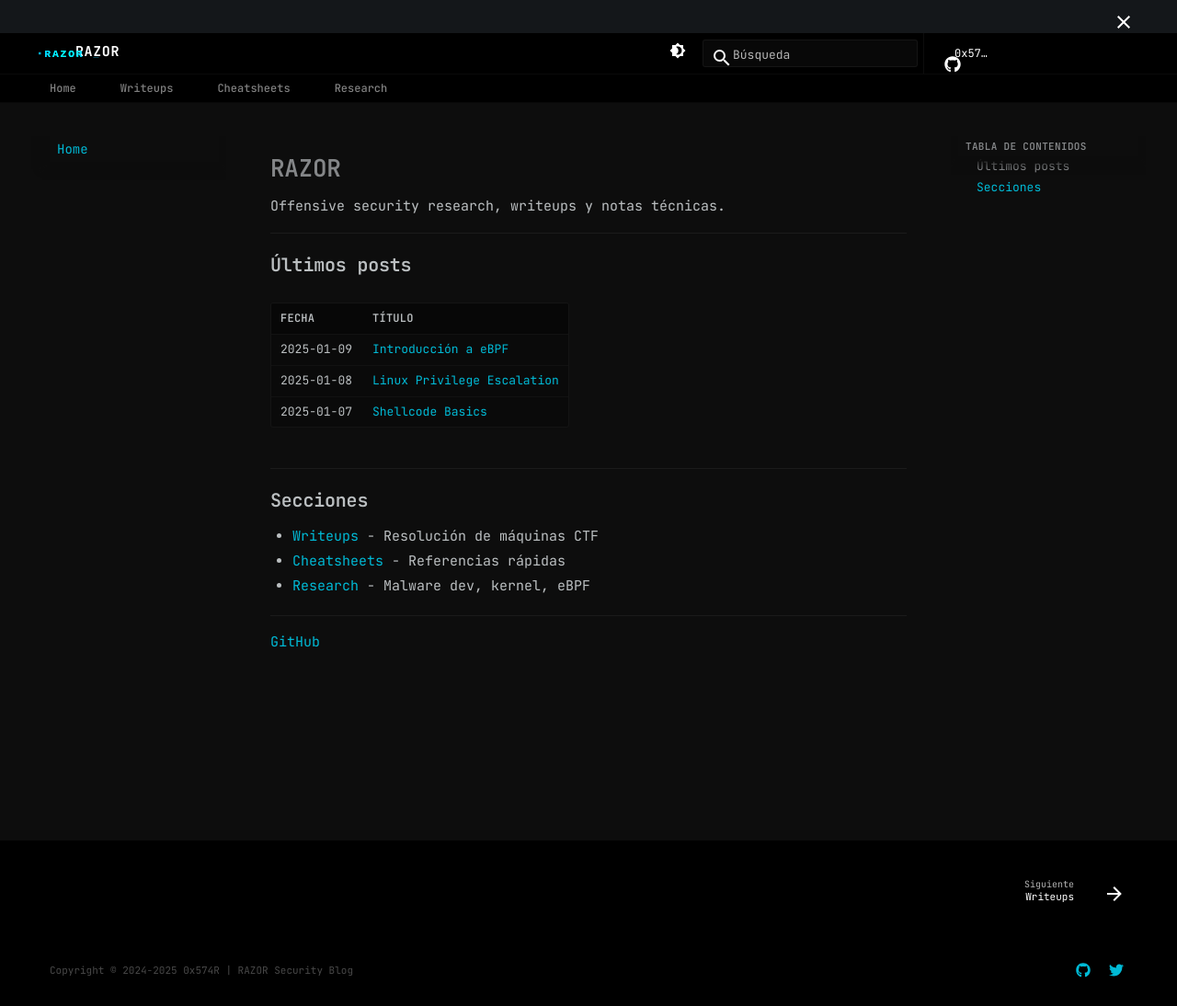
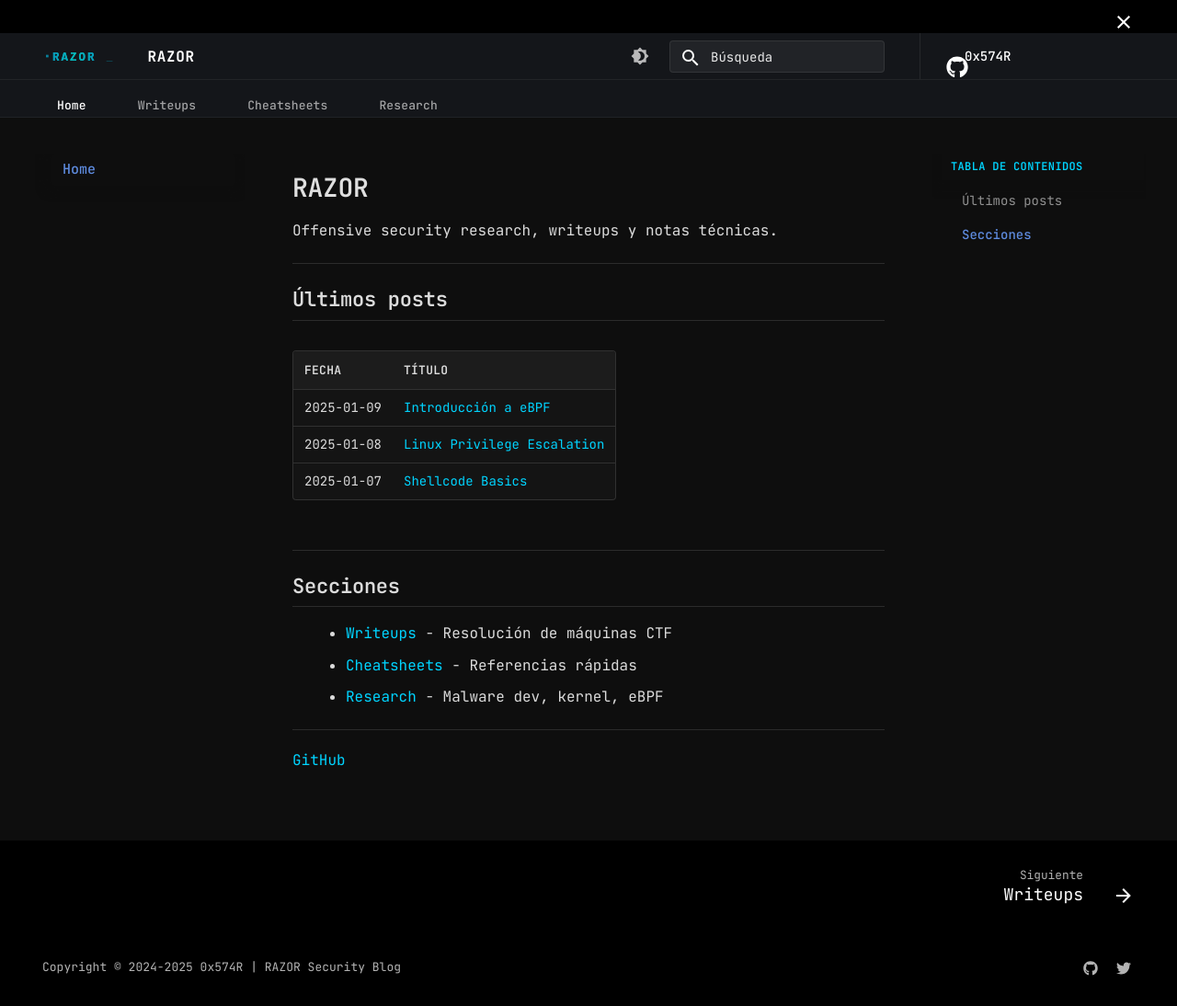
Before and after one commit to 0x574R/0x574R.github.io, an MkDocs documentation site: the page built from docs/index.md, in a window 1280 px wide and 1094 px high. Shown: the whole window at 92% size. Built offline with MkDocs 1.6.1 and Material for MkDocs 9.7.7, drawn with Linux system fonts in a browser that asks for light colours; comment, search, counter and statistics services are not loaded.

Commit message:
Professional dark theme

```diff
--- a/docs/stylesheets/extra.css
+++ b/docs/stylesheets/extra.css
@@ -1,542 +1,645 @@
-/* RAZOR - Ultra Compact Dark Theme */
+/* ============================================
+   RAZOR - Professional Theme
+   Dark + Light modes
+   ============================================ */
 
-:root {
-  --md-primary-fg-color: #000 !important;
-  --md-primary-fg-color--light: #0a0a0a !important;
-  --md-primary-fg-color--dark: #000 !important;
-  --md-default-bg-color: #0d0d0d !important;
-  --md-default-bg-color--light: #111 !important;
-  --md-default-bg-color--lighter: #1a1a1a !important;
-  --md-default-bg-color--lightest: #222 !important;
-  --md-accent-fg-color: #00d4ff !important;
-  --md-typeset-color: rgba(255,255,255,.85) !important;
-  --md-default-fg-color: rgba(255,255,255,.85) !important;
-  --md-default-fg-color--light: rgba(255,255,255,.5) !important;
-  --md-default-fg-color--lighter: rgba(255,255,255,.3) !important;
-  --md-code-bg-color: #080808 !important;
-  --md-code-fg-color: #ddd !important;
-  --md-footer-bg-color: #000 !important;
-  --md-footer-bg-color--dark: #000 !important;
+/* ========== DARK MODE (SLATE) ========== */
+[data-md-color-scheme="slate"] {
+  --md-hue: 220;
+  --md-primary-fg-color: #000;
+  --md-primary-fg-color--light: #0a0a0a;
+  --md-primary-fg-color--dark: #000;
+  --md-primary-bg-color: #fff;
+  --md-primary-bg-color--light: rgba(255,255,255,.9);
+  --md-default-bg-color: #0e0e0e;
+  --md-default-bg-color--light: #141414;
+  --md-default-bg-color--lighter: #1c1c1c;
+  --md-default-bg-color--lightest: #262626;
+  --md-accent-fg-color: #00d4ff;
+  --md-accent-fg-color--transparent: rgba(0,212,255,.1);
+  --md-accent-bg-color: #00d4ff;
+  --md-typeset-color: rgba(255,255,255,.85);
+  --md-default-fg-color: rgba(255,255,255,.87);
+  --md-default-fg-color--light: rgba(255,255,255,.54);
+  --md-default-fg-color--lighter: rgba(255,255,255,.32);
+  --md-default-fg-color--lightest: rgba(255,255,255,.12);
+  --md-code-bg-color: #0a0a0a;
+  --md-code-fg-color: #e0e0e0;
+  --md-code-hl-color: rgba(0,212,255,.15);
+  --md-footer-bg-color: #000;
+  --md-footer-bg-color--dark: #000;
 }
 
-[data-md-color-scheme="slate"] {
-  --md-hue: 210 !important;
-  --md-default-bg-color: #0d0d0d !important;
+/* ========== LIGHT MODE ========== */
+[data-md-color-scheme="default"] {
+  --md-primary-fg-color: #1a1a1a;
+  --md-primary-fg-color--light: #2a2a2a;
+  --md-primary-fg-color--dark: #0a0a0a;
+  --md-primary-bg-color: #fff;
+  --md-default-bg-color: #fafafa;
+  --md-default-bg-color--light: #f5f5f5;
+  --md-default-bg-color--lighter: #eee;
+  --md-default-bg-color--lightest: #e0e0e0;
+  --md-accent-fg-color: #0095b3;
+  --md-accent-fg-color--transparent: rgba(0,149,179,.1);
+  --md-typeset-color: #1a1a1a;
+  --md-default-fg-color: rgba(0,0,0,.87);
+  --md-default-fg-color--light: rgba(0,0,0,.54);
+  --md-default-fg-color--lighter: rgba(0,0,0,.32);
+  --md-default-fg-color--lightest: rgba(0,0,0,.07);
+  --md-code-bg-color: #f0f0f0;
+  --md-code-fg-color: #1a1a1a;
+  --md-footer-bg-color: #1a1a1a;
+  --md-footer-bg-color--dark: #0a0a0a;
 }
 
 /* ========== HEADER ========== */
 .md-header {
-  background: #000 !important;
-  box-shadow: 0 1px 0 rgba(255,255,255,.04) !important;
-  height: 2.2rem !important;
-  min-height: 2.2rem !important;
+  background: var(--md-primary-fg-color);
+  box-shadow: none;
+  border-bottom: 1px solid rgba(255,255,255,.06);
+}
+
+[data-md-color-scheme="default"] .md-header {
+  border-bottom: 1px solid rgba(0,0,0,.08);
 }
 
 .md-header__inner {
-  height: 2.2rem !important;
-  padding: 0 .6rem !important;
+  height: 2.5rem;
+  padding: 0 .8rem;
+  display: flex;
+  align-items: center;
 }
 
+/* Logo */
 .md-header__button.md-logo {
-  padding: 0 !important;
-  margin: 0 .4rem 0 0 !important;
-  height: 2.2rem !important;
-  display: flex !important;
-  align-items: center !important;
+  padding: 0;
+  margin-right: .4rem;
+  display: flex;
+  align-items: center;
 }
 
 .md-header__button.md-logo img,
 .md-header__button.md-logo svg {
-  height: 1rem !important;
-  width: auto !important;
-  max-height: 1rem !important;
+  height: 1.1rem;
+  width: auto;
 }
 
+/* Title */
 .md-header__title {
-  font-size: .75rem !important;
-  font-weight: 600 !important;
-  letter-spacing: .04em !important;
-  line-height: 2.2rem !important;
-  margin: 0 !important;
-  padding: 0 !important;
+  font-family: 'JetBrains Mono', 'Fira Code', monospace;
+  font-size: .8rem;
+  font-weight: 600;
+  letter-spacing: .04em;
+  line-height: 2.5rem;
+  flex-shrink: 0;
 }
 
-.md-header__topic {
-  font-size: .75rem !important;
+/* Header buttons */
+.md-header__button {
+  margin: 0 .2rem;
+  padding: .4rem;
+  color: var(--md-primary-bg-color);
+  opacity: .7;
+  transition: opacity .2s;
 }
 
-.md-header__button {
-  margin: 0 .1rem !important;
-  padding: .2rem !important;
-  width: 1.6rem !important;
-  height: 1.6rem !important;
-  vertical-align: middle !important;
+.md-header__button:hover {
+  opacity: 1;
 }
 
 .md-header__button svg {
-  width: .9rem !important;
-  height: .9rem !important;
+  width: 1rem;
+  height: 1rem;
 }
 
-.md-header__option {
-  display: flex !important;
-  align-items: center !important;
-}
-
-/* ========== SEARCH ========== */
+/* Search */
 .md-search {
-  margin: 0 .3rem !important;
+  margin: 0 .5rem;
 }
 
 .md-search__form {
-  height: 1.5rem !important;
-  background: rgba(255,255,255,.03) !important;
-  border: 1px solid rgba(255,255,255,.05) !important;
-  border-radius: 3px !important;
+  height: 1.75rem;
+  background: rgba(255,255,255,.06);
+  border: 1px solid rgba(255,255,255,.08);
+  border-radius: 4px;
+  transition: all .2s;
+}
+
+[data-md-color-scheme="default"] .md-search__form {
+  background: rgba(0,0,0,.04);
+  border-color: rgba(0,0,0,.1);
+}
+
+.md-search__form:focus-within {
+  background: rgba(255,255,255,.1);
+  border-color: var(--md-accent-fg-color);
+}
+
+[data-md-color-scheme="default"] .md-search__form:focus-within {
+  background: #fff;
+  border-color: var(--md-accent-fg-color);
 }
 
 .md-search__input {
-  font-size: .65rem !important;
-  height: 1.5rem !important;
-  padding: 0 .5rem 0 1.6rem !important;
+  font-size: .7rem;
+  height: 1.75rem;
+  padding: 0 .6rem 0 2rem;
 }
 
 .md-search__input::placeholder {
-  font-size: .65rem !important;
+  font-size: .7rem;
 }
 
 .md-search__icon {
-  width: .8rem !important;
-  height: .8rem !important;
-  top: .35rem !important;
-  left: .4rem !important;
+  width: .9rem;
+  height: .9rem;
+  left: .5rem;
 }
 
-.md-search__icon[for="__search"] {
-  top: .35rem !important;
+/* ========== SOURCE/GITHUB - FIXED ========== */
+.md-header__source {
+  margin-left: auto;
+  display: flex;
+  align-items: center;
+  height: 2.5rem;
+  padding-left: .8rem;
+  border-left: 1px solid rgba(255,255,255,.08);
 }
 
-/* ========== SOURCE/GITHUB ========== */
-.md-header__source {
-  margin-left: auto !important;
-  padding-left: .5rem !important;
-  border-left: 1px solid rgba(255,255,255,.05) !important;
-  height: 2.2rem !important;
-  display: flex !important;
-  align-items: center !important;
+[data-md-color-scheme="default"] .md-header__source {
+  border-left-color: rgba(0,0,0,.1);
 }
 
 .md-source {
-  font-size: .6rem !important;
-  line-height: 1.1 !important;
-  display: flex !important;
-  align-items: center !important;
-  gap: .25rem !important;
-  padding: 0 !important;
-  height: auto !important;
+  display: flex;
+  align-items: center;
+  gap: .4rem;
+  color: var(--md-primary-bg-color);
+  font-size: .7rem;
+  line-height: 1.3;
+  padding-right: .2rem;
+  max-width: none;
+  width: auto;
+  height: auto;
 }
 
 .md-source__icon {
-  width: .9rem !important;
-  height: .9rem !important;
-  min-width: .9rem !important;
+  width: 1.2rem;
+  height: 1.2rem;
+  flex-shrink: 0;
 }
 
 .md-source__icon svg {
-  width: .9rem !important;
-  height: .9rem !important;
+  width: 1.2rem;
+  height: 1.2rem;
 }
 
 .md-source__repository {
-  font-size: .6rem !important;
-  max-width: 4rem !important;
-  line-height: 1.2 !important;
+  font-size: .7rem;
+  font-weight: 500;
+  line-height: 1.3;
+  max-width: none;
+  overflow: visible;
 }
 
 .md-source__facts {
-  font-size: .5rem !important;
-  opacity: .5 !important;
+  display: flex;
+  align-items: center;
+  gap: .3rem;
+  font-size: .6rem;
+  opacity: .7;
 }
 
-/* ========== TABS ========== */
+.md-source__fact {
+  display: flex;
+  align-items: center;
+  gap: .15rem;
+}
+
+.md-source__fact svg {
+  width: .7rem;
+  height: .7rem;
+}
+
+/* ========== TABS - FIXED ========== */
 .md-tabs {
-  background: #000 !important;
-  border-bottom: 1px solid rgba(255,255,255,.03) !important;
-  height: 1.6rem !important;
-  line-height: 1.6rem !important;
+  background: var(--md-primary-fg-color);
+  border-bottom: 1px solid rgba(255,255,255,.05);
+  height: auto;
+  min-height: 2rem;
+  line-height: 2rem;
+}
+
+[data-md-color-scheme="default"] .md-tabs {
+  border-bottom-color: rgba(0,0,0,.06);
 }
 
 .md-tabs__inner {
-  margin: 0 !important;
+  padding: 0 .6rem;
 }
 
 .md-tabs__list {
-  margin: 0 !important;
+  display: flex;
+  flex-wrap: nowrap;
+  white-space: nowrap;
 }
 
 .md-tabs__item {
-  height: 1.6rem !important;
+  height: 2rem;
+  display: flex;
+  align-items: center;
 }
 
 .md-tabs__link {
-  font-size: .6rem !important;
-  font-weight: 500 !important;
-  padding: 0 .6rem !important;
-  margin: 0 !important;
-  opacity: .5 !important;
-  line-height: 1.6rem !important;
+  font-family: 'JetBrains Mono', monospace;
+  font-size: .65rem;
+  font-weight: 500;
+  letter-spacing: .01em;
+  padding: 0 .8rem;
+  height: 2rem;
+  line-height: 2rem;
+  display: flex;
+  align-items: center;
+  opacity: .6;
+  color: var(--md-primary-bg-color);
+  transition: opacity .2s;
+  white-space: nowrap;
 }
 
 .md-tabs__link:hover {
-  opacity: .85 !important;
+  opacity: .9;
 }
 
 .md-tabs__link--active {
-  opacity: 1 !important;
-  color: var(--md-accent-fg-color) !important;
+  opacity: 1;
+  color: var(--md-accent-fg-color);
 }
 
 /* ========== SIDEBAR ========== */
 .md-sidebar {
-  width: 11rem !important;
-  padding: .3rem 0 !important;
+  width: 12rem;
+  padding: .5rem 0;
 }
 
 .md-sidebar--primary {
-  width: 11rem !important;
+  width: 12rem;
 }
 
 .md-sidebar__inner {
-  padding: 0 .4rem !important;
+  padding: 0 .5rem;
 }
 
 .md-nav__title {
-  font-size: .6rem !important;
-  font-weight: 600 !important;
-  padding: .25rem .4rem !important;
-  text-transform: uppercase !important;
-  letter-spacing: .03em !important;
+  font-family: 'JetBrains Mono', monospace;
+  font-size: .65rem;
+  font-weight: 600;
+  letter-spacing: .03em;
+  text-transform: uppercase;
+  padding: .4rem .6rem;
+  color: var(--md-accent-fg-color);
 }
 
 .md-nav__item {
-  padding: 0 !important;
+  padding: 0;
 }
 
 .md-nav__link {
-  font-size: .7rem !important;
-  padding: .25rem .4rem !important;
-  margin: 0 !important;
+  font-size: .75rem;
+  padding: .35rem .6rem;
+  border-radius: 3px;
+  transition: all .15s;
+}
+
+.md-nav__link:hover {
+  color: var(--md-accent-fg-color);
+  background: var(--md-accent-fg-color--transparent);
 }
 
 .md-nav__link--active {
-  color: var(--md-accent-fg-color) !important;
-}
-
-.md-nav__link:hover {
-  color: var(--md-accent-fg-color) !important;
+  color: var(--md-accent-fg-color);
+  font-weight: 500;
 }
 
 /* ========== TOC ========== */
 .md-nav--secondary .md-nav__title {
-  font-size: .55rem !important;
-  padding: .2rem .4rem !important;
+  font-size: .6rem;
+  padding: .3rem .5rem;
 }
 
 .md-nav--secondary .md-nav__link {
-  font-size: .65rem !important;
-  padding: .15rem .4rem !important;
+  font-size: .7rem;
+  padding: .25rem .5rem;
 }
 
 /* ========== CONTENT ========== */
-.md-content {
-  max-width: 50rem !important;
-}
-
 .md-content__inner {
-  padding: .8rem 1rem !important;
+  padding: 1rem 1.2rem;
 }
 
 .md-typeset {
-  font-size: .75rem !important;
-  line-height: 1.6 !important;
+  font-size: .8rem;
+  line-height: 1.65;
 }
 
 .md-typeset h1 {
-  font-size: 1.3rem !important;
-  font-weight: 600 !important;
-  margin: 0 0 .6rem !important;
-  line-height: 1.3 !important;
+  font-family: 'JetBrains Mono', monospace;
+  font-size: 1.4rem;
+  font-weight: 600;
+  margin: 0 0 .8rem;
+  color: var(--md-default-fg-color);
 }
 
 .md-typeset h2 {
-  font-size: 1rem !important;
-  font-weight: 600 !important;
-  margin: 1rem 0 .5rem !important;
+  font-family: 'JetBrains Mono', monospace;
+  font-size: 1.1rem;
+  font-weight: 600;
+  margin: 1.2rem 0 .6rem;
+  padding-bottom: .3rem;
+  border-bottom: 1px solid var(--md-default-fg-color--lightest);
 }
 
 .md-typeset h3 {
-  font-size: .85rem !important;
-  font-weight: 600 !important;
-  margin: .8rem 0 .4rem !important;
+  font-size: .95rem;
+  font-weight: 600;
+  margin: 1rem 0 .5rem;
 }
 
 .md-typeset h4 {
-  font-size: .75rem !important;
-  font-weight: 600 !important;
+  font-size: .85rem;
+  font-weight: 600;
 }
 
 .md-typeset p {
-  margin: 0 0 .6rem !important;
+  margin: 0 0 .7rem;
 }
 
 .md-typeset hr {
-  margin: .8rem 0 !important;
-  border-color: rgba(255,255,255,.06) !important;
+  margin: 1rem 0;
+  border-color: var(--md-default-fg-color--lightest);
 }
 
 /* ========== CODE ========== */
 .md-typeset code {
-  font-size: .7rem !important;
-  padding: .1em .2em !important;
-  background: rgba(0,0,0,.5) !important;
-  border: 1px solid rgba(255,255,255,.05) !important;
-  border-radius: 2px !important;
-  color: var(--md-accent-fg-color) !important;
+  font-family: 'JetBrains Mono', monospace;
+  font-size: .75rem;
+  padding: .15em .3em;
+  background: var(--md-code-bg-color);
+  border: 1px solid var(--md-default-fg-color--lightest);
+  border-radius: 3px;
+  color: var(--md-accent-fg-color);
 }
 
 .md-typeset pre {
-  margin: .6rem 0 !important;
-  background: #000 !important;
-  border: 1px solid rgba(255,255,255,.05) !important;
-  border-radius: 3px !important;
+  margin: .8rem 0;
+  background: var(--md-code-bg-color);
+  border: 1px solid var(--md-default-fg-color--lightest);
+  border-radius: 4px;
 }
 
 .md-typeset pre code {
-  font-size: .65rem !important;
-  padding: .6rem !important;
-  background: transparent !important;
-  border: none !important;
-  color: #ddd !important;
+  font-size: .7rem;
+  padding: .8rem;
+  background: transparent;
+  border: none;
+  color: var(--md-code-fg-color);
 }
 
 .md-clipboard {
-  width: 1.2rem !important;
-  height: 1.2rem !important;
-  top: .3rem !important;
-  right: .3rem !important;
+  color: var(--md-default-fg-color--light);
+}
+
+.md-clipboard:hover {
+  color: var(--md-accent-fg-color);
 }
 
 /* ========== TABLES ========== */
 .md-typeset table:not([class]) {
-  font-size: .65rem !important;
-  background: rgba(0,0,0,.2) !important;
-  border: 1px solid rgba(255,255,255,.04) !important;
-  border-radius: 3px !important;
-  margin: .6rem 0 !important;
+  font-size: .7rem;
+  background: var(--md-default-bg-color--light);
+  border: 1px solid var(--md-default-fg-color--lightest);
+  border-radius: 4px;
+  margin: .8rem 0;
 }
 
 .md-typeset table:not([class]) th {
-  font-size: .6rem !important;
-  font-weight: 600 !important;
-  padding: .35rem .5rem !important;
-  background: rgba(0,0,0,.3) !important;
-  text-transform: uppercase !important;
-  letter-spacing: .02em !important;
+  font-family: 'JetBrains Mono', monospace;
+  font-size: .65rem;
+  font-weight: 600;
+  padding: .5rem .6rem;
+  background: var(--md-default-bg-color--lighter);
+  text-transform: uppercase;
+  letter-spacing: .02em;
 }
 
 .md-typeset table:not([class]) td {
-  font-size: .65rem !important;
-  padding: .3rem .5rem !important;
-  border-color: rgba(255,255,255,.03) !important;
+  padding: .4rem .6rem;
+  border-color: var(--md-default-fg-color--lightest);
+}
+
+.md-typeset table:not([class]) tr:hover td {
+  background: var(--md-accent-fg-color--transparent);
 }
 
 /* ========== ADMONITIONS ========== */
 .md-typeset .admonition,
 .md-typeset details {
-  font-size: .7rem !important;
-  margin: .6rem 0 !important;
-  padding: 0 !important;
-  background: rgba(0,0,0,.2) !important;
-  border: 1px solid rgba(255,255,255,.05) !important;
-  border-radius: 3px !important;
-  border-left-width: 2px !important;
+  font-size: .75rem;
+  margin: .8rem 0;
+  background: var(--md-default-bg-color--light);
+  border: 1px solid var(--md-default-fg-color--lightest);
+  border-radius: 4px;
+  border-left-width: 3px;
+  box-shadow: none;
 }
 
 .md-typeset .admonition-title,
 .md-typeset summary {
-  font-size: .65rem !important;
-  font-weight: 600 !important;
-  padding: .3rem .6rem !important;
-  background: rgba(0,0,0,.15) !important;
+  font-family: 'JetBrains Mono', monospace;
+  font-size: .7rem;
+  font-weight: 600;
+  padding: .4rem .8rem;
+  background: var(--md-default-bg-color--lighter);
 }
 
-.md-typeset .admonition-title::before,
-.md-typeset summary::before {
-  width: .8rem !important;
-  height: .8rem !important;
+.md-typeset .admonition.info,
+.md-typeset details.info {
+  border-left-color: var(--md-accent-fg-color);
 }
 
-.md-typeset .admonition.info {
-  border-left-color: var(--md-accent-fg-color) !important;
+.md-typeset .admonition.tip,
+.md-typeset details.tip {
+  border-left-color: #10b981;
+}
+
+.md-typeset .admonition.warning,
+.md-typeset details.warning {
+  border-left-color: #f59e0b;
+}
+
+.md-typeset .admonition.danger,
+.md-typeset details.danger {
+  border-left-color: #ef4444;
 }
 
 /* ========== LISTS ========== */
 .md-typeset ul,
 .md-typeset ol {
-  margin: .4rem 0 !important;
-  padding-left: 1.2rem !important;
+  margin: .5rem 0;
+  padding-left: 1.4rem;
 }
 
 .md-typeset li {
-  margin: .15rem 0 !important;
+  margin: .2rem 0;
 }
 
 /* ========== LINKS ========== */
 .md-typeset a {
-  color: var(--md-accent-fg-color) !important;
+  color: var(--md-accent-fg-color);
+  text-decoration: none;
+}
+
+.md-typeset a:hover {
+  text-decoration: underline;
 }
 
 /* ========== FOOTER ========== */
 .md-footer {
-  background: #000 !important;
-  margin-top: 1rem !important;
-}
-
-.md-footer__inner {
-  padding: .4rem !important;
+  background: var(--md-footer-bg-color);
+  margin-top: 1.5rem;
 }
 
 .md-footer-meta {
-  background: #000 !important;
-  padding: .3rem 0 !important;
-}
-
-.md-footer-meta__inner {
-  padding: .2rem .6rem !important;
+  background: var(--md-footer-bg-color--dark);
+  padding: .5rem 0;
 }
 
 .md-copyright {
-  font-size: .55rem !important;
-  opacity: .4 !important;
+  font-size: .65rem;
+  color: rgba(255,255,255,.5);
 }
 
 .md-footer__link {
-  font-size: .65rem !important;
-  padding: .3rem !important;
+  font-size: .7rem;
 }
 
-.md-footer__title {
-  font-size: .55rem !important;
+/* ========== SEARCH RESULTS ========== */
+.md-search__output {
+  background: var(--md-default-bg-color);
+  border: 1px solid var(--md-default-fg-color--lighter);
+  border-radius: 4px;
+  box-shadow: 0 4px 20px rgba(0,0,0,.3);
 }
 
-.md-footer__direction {
-  font-size: .5rem !important;
+[data-md-color-scheme="default"] .md-search__output {
+  box-shadow: 0 4px 20px rgba(0,0,0,.1);
+}
+
+.md-search-result__link {
+  padding: .5rem .7rem;
+}
+
+.md-search-result__link:hover {
+  background: var(--md-accent-fg-color--transparent);
+}
+
+.md-search-result__title {
+  font-size: .7rem;
+}
+
+.md-search-result__teaser {
+  font-size: .65rem;
 }
 
 /* ========== SCROLLBAR ========== */
 ::-webkit-scrollbar {
-  width: 4px !important;
-  height: 4px !important;
+  width: 6px;
+  height: 6px;
 }
 
 ::-webkit-scrollbar-track {
-  background: #080808 !important;
+  background: var(--md-default-bg-color);
 }
 
 ::-webkit-scrollbar-thumb {
-  background: rgba(255,255,255,.1) !important;
-  border-radius: 2px !important;
+  background: var(--md-default-fg-color--lighter);
+  border-radius: 3px;
 }
 
 ::-webkit-scrollbar-thumb:hover {
-  background: rgba(255,255,255,.18) !important;
+  background: var(--md-default-fg-color--light);
 }
 
-/* ========== MOBILE ========== */
+/* ========== RESPONSIVE ========== */
 @media screen and (max-width: 76.1875em) {
   .md-nav--primary .md-nav__title {
-    background: #000 !important;
-    height: 2.2rem !important;
-    line-height: 2.2rem !important;
-    padding: 0 .6rem !important;
-    font-size: .7rem !important;
-  }
-
-  .md-nav--primary .md-nav__title[for="__drawer"] {
-    background: #000 !important;
+    background: var(--md-primary-fg-color);
+    height: 2.5rem;
+    line-height: 2.5rem;
+    padding: 0 .8rem;
+    font-size: .75rem;
+    color: var(--md-primary-bg-color);
   }
 }
 
 @media screen and (max-width: 59.9375em) {
   .md-header__inner {
-    height: 2rem !important;
+    height: 2.4rem;
   }
 
   .md-header__title {
-    font-size: .7rem !important;
+    font-size: .75rem;
   }
 
   .md-tabs {
-    height: 1.4rem !important;
-    line-height: 1.4rem !important;
+    min-height: 1.8rem;
+    line-height: 1.8rem;
+  }
+
+  .md-tabs__item {
+    height: 1.8rem;
   }
 
   .md-tabs__link {
-    font-size: .55rem !important;
-    padding: 0 .4rem !important;
+    font-size: .6rem;
+    padding: 0 .6rem;
+    height: 1.8rem;
+    line-height: 1.8rem;
   }
 
   .md-content__inner {
-    padding: .6rem !important;
+    padding: .8rem;
   }
 }
 
-/* ========== SEARCH RESULTS ========== */
-.md-search__output {
-  background: #0a0a0a !important;
-  border: 1px solid rgba(255,255,255,.06) !important;
-  border-radius: 3px !important;
-  top: 1.8rem !important;
-  font-size: .65rem !important;
-}
-
-.md-search-result__meta {
-  font-size: .55rem !important;
-  padding: .3rem .5rem !important;
-  background: rgba(0,0,0,.3) !important;
-}
-
-.md-search-result__link {
-  padding: .3rem .5rem !important;
-}
-
-.md-search-result__article {
-  padding: 0 !important;
-}
-
-.md-search-result__title {
-  font-size: .65rem !important;
-}
-
-.md-search-result__teaser {
-  font-size: .6rem !important;
-}
-
-/* Paragraph anchor links */
+/* Header link icons */
 .md-typeset .headerlink {
-  font-size: .7rem !important;
-  margin-left: .3rem !important;
-  opacity: 0 !important;
+  opacity: 0;
+  transition: opacity .15s;
 }
 
 .md-typeset h1:hover .headerlink,
 .md-typeset h2:hover .headerlink,
-.md-typeset h3:hover .headerlink {
-  opacity: .3 !important;
+.md-typeset h3:hover .headerlink,
+.md-typeset h4:hover .headerlink {
+  opacity: .4;
 }
 
-/* Back to top button */
+/* Back to top */
 .md-top {
-  font-size: .6rem !important;
-  padding: .3rem .6rem !important;
+  font-size: .65rem;
+  padding: .4rem .8rem;
+  background: var(--md-primary-fg-color);
+  color: var(--md-primary-bg-color);
 }
+
+/* Keyboard keys */
+.md-typeset kbd {
+  font-family: 'JetBrains Mono', monospace;
+  font-size: .7rem;
+  background: var(--md-default-bg-color--lighter);
+  border: 1px solid var(--md-default-fg-color--lighter);
+  border-radius: 3px;
+  box-shadow: 0 2px 0 var(--md-default-fg-color--lighter);
+  padding: .1rem .4rem;
+}
```
